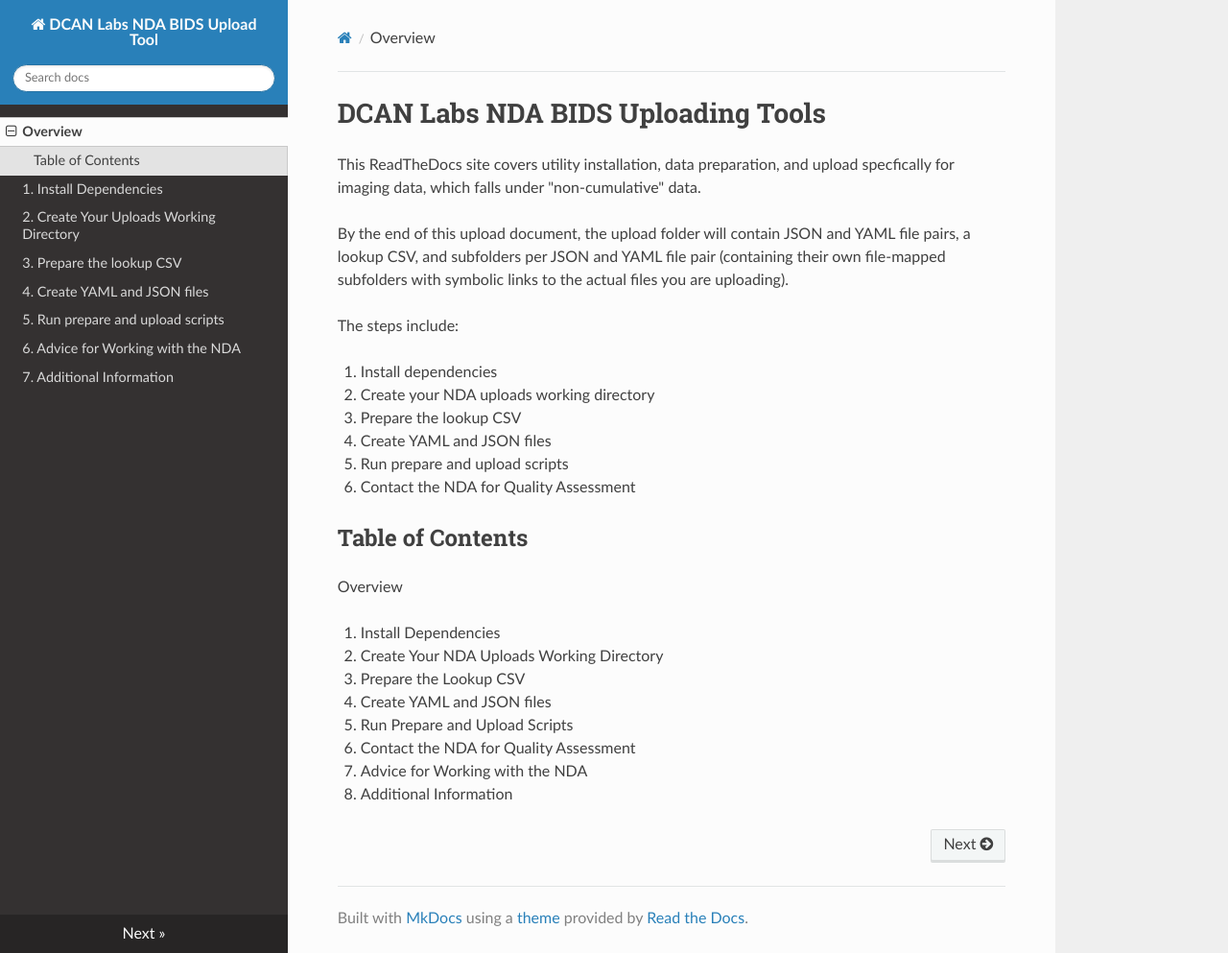
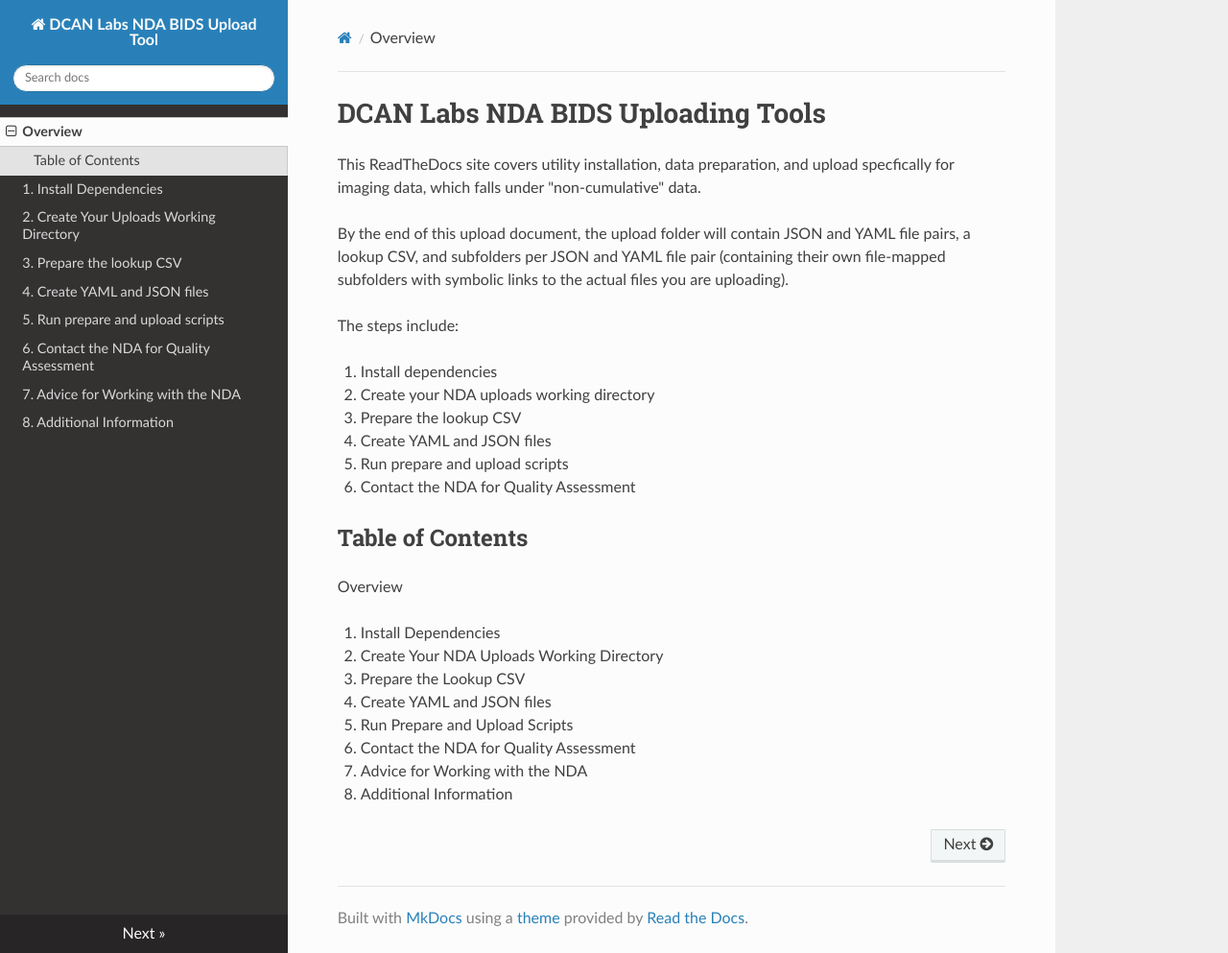
Before and after one commit to DCAN-Labs/nda-bids-upload, an MkDocs documentation site: the page built from docs/index.md, in a window 1280 px wide and 993 px high. Shown: the whole window at 96% size. Built offline with MkDocs 1.6.1, drawn with Linux system fonts in a browser that asks for light colours; nearby versions of some CDN libraries.

Commit message:
added nda and qa files

```diff
--- a/mkdocs.yml
+++ b/mkdocs.yml
@@ -10,5 +10,6 @@ nav:
   - 3. Prepare the lookup CSV: lookup.md
   - 4. Create YAML and JSON files: metadatafiles.md
   - 5. Run prepare and upload scripts: scripts.md
-  - 6. Advice for Working with the NDA: nda.md
-  - 7. Additional Information: additionalinformation.md
+  - 6. Contact the NDA for Quality Assessment: qa.md
+  - 7. Advice for Working with the NDA: nda.md
+  - 8. Additional Information: additionalinformation.md
```
Also changed, not shown: docs/nda.md (+27 -0 lines), docs/qa.md (added).
